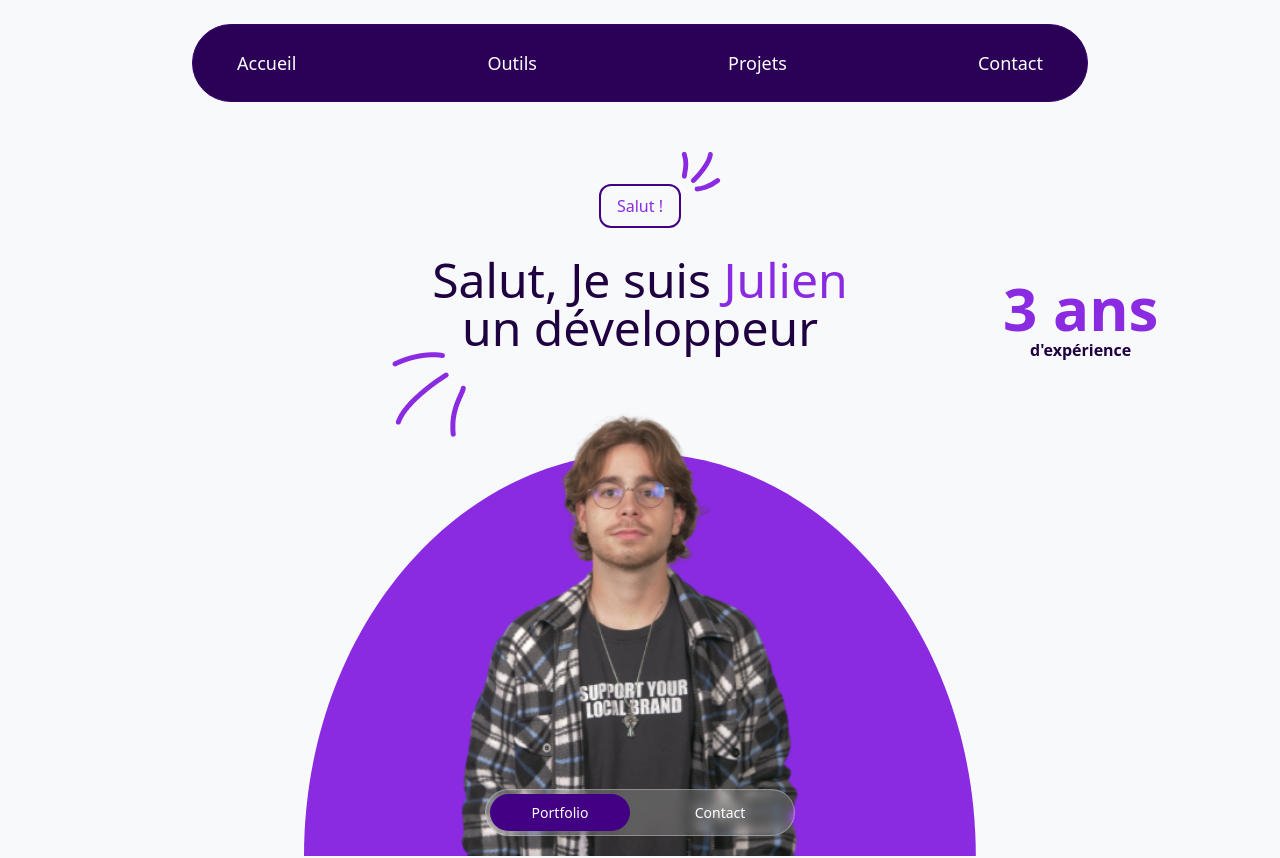
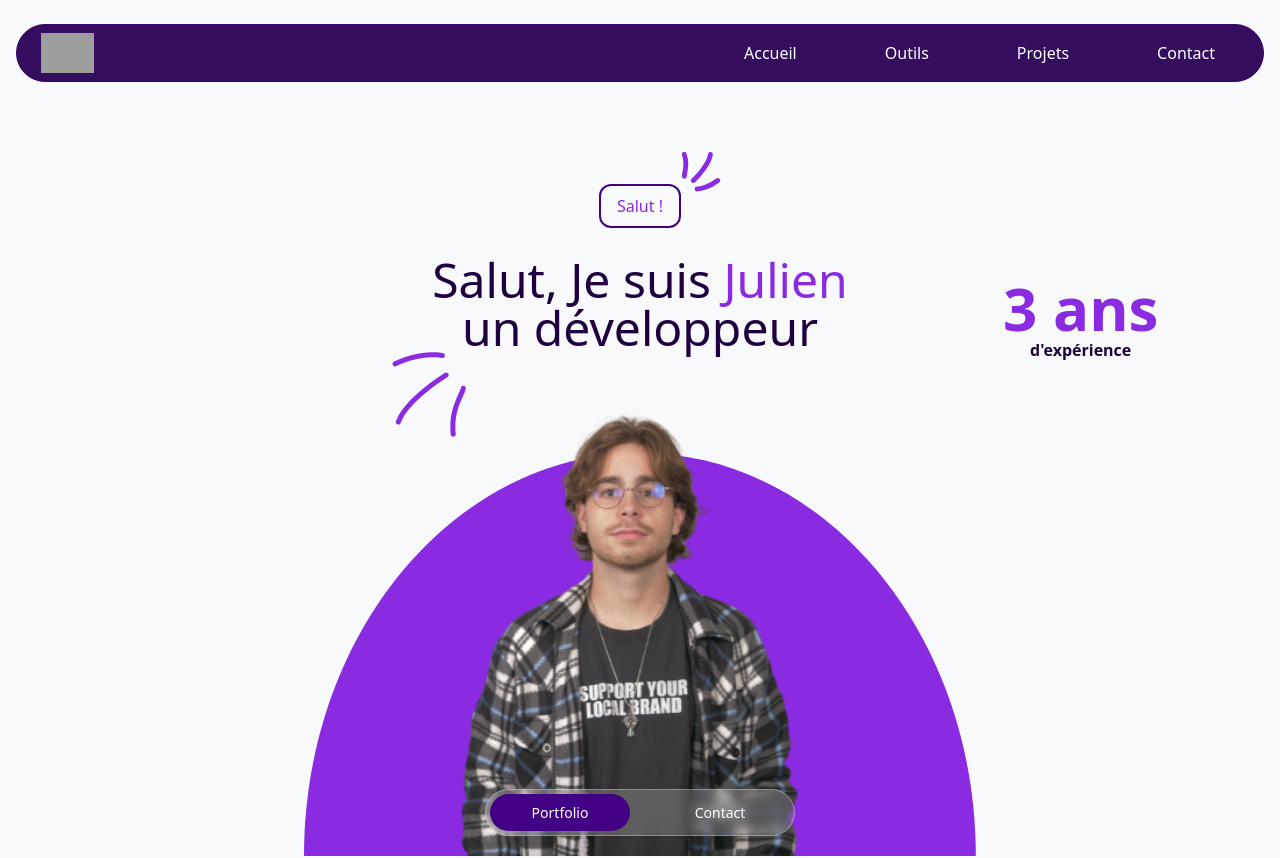
Before and after one commit to Niwa-Yume/Portfolio, an Angular app: page / in a window 1280 px wide. Shown: the top 858 px of the page. Built offline with nearby package versions, Linux system fonts and the light colour scheme; grey boxes are pictures that could not be loaded.

Commit message:
nouvelle nav bar

```diff
--- a/src/app/app.component.html
+++ b/src/app/app.component.html
@@ -1,13 +1,58 @@
 <body class="bg-custom-50 text-white font-sans">
 
 <!-- Navigation -->
+
 <nav class="fixed top-0 left-0 right-0 w-full z-50 px-4 py-2 mt-4">
-  <ul class="flex flex-wrap justify-center md:justify-between bg-custom-700 backdrop-blur-sm border border-custom-600 items-center rounded-full p-2 text-white text-lg gap-4 md:gap-10 max-w-4xl mx-auto">
-    <li class="hover:bg-custom-500 px-4 md:px-8 py-2 md:py-3 rounded-3xl m-1 transition-colors"><a routerLink="">Accueil</a></li>
-    <li class="hover:bg-custom-500 px-4 md:px-8 py-2 md:py-3 rounded-3xl m-1 transition-colors"><a routerLink="/outils">Outils</a></li>
-    <li class="hover:bg-custom-500 px-4 md:px-8 py-2 md:py-3 rounded-3xl m-1 transition-colors"><a routerLink="/projet">Projets</a></li>
-    <li class="hover:bg-custom-500 px-4 md:px-8 py-2 md:py-3 rounded-3xl m-1 transition-colors"><a routerLink="/contact">Contact</a></li>
-  </ul>
+  <div class="max-w-7xl mx-auto">
+    <!-- Conteneur de navigation avec fond -->
+    <div class="flex items-center justify-between bg-custom-700/95 backdrop-blur-sm border border-custom-600 rounded-full p-2">
+      <!-- Logo -->
+      <div class="flex items-center ml-4">
+        <img src="assets/your-logo.png" alt="Logo" class="h-10 w-auto">
+      </div>
+
+      <!-- Menu desktop -->
+      <ul class="hidden md:flex items-center gap-4 md:gap-10 mr-4">
+        <li class="hover:bg-custom-500/80 px-4 md:px-6 py-2 rounded-3xl transition-colors">
+          <a routerLink="" routerLinkActive="text-white" [routerLinkActive]="'active'" [routerLinkActiveOptions]="{exact: true}" class="text-white">Accueil</a>
+        </li>
+        <li class="hover:bg-custom-500/80 px-4 md:px-6 py-2 rounded-3xl transition-colors">
+          <a routerLink="/outils" routerLinkActive="text-white" class="text-white">Outils</a>
+        </li>
+        <li class="hover:bg-custom-500/80 px-4 md:px-6 py-2 rounded-3xl transition-colors">
+          <a routerLink="/projet" routerLinkActive="text-white" class="text-white">Projets</a>
+        </li>
+        <li class="hover:bg-custom-500/80 px-4 md:px-6 py-2 rounded-3xl transition-colors">
+          <a routerLink="/contact" routerLinkActive="text-white" class="text-white">Contact</a>
+        </li>
+      </ul>
+
+      <!-- Bouton menu mobile -->
+      <button class="md:hidden mr-4 p-2" (click)="toggleMenu()">
+        <svg class="w-6 h-6 text-white" fill="none" stroke="currentColor" viewBox="0 0 24 24">
+          <path stroke-linecap="round" stroke-linejoin="round" stroke-width="2" d="M4 6h16M4 12h16M4 18h16"/>
+        </svg>
+      </button>
+    </div>
+
+    <!-- Menu mobile -->
+    <div *ngIf="isMenuOpen" class="md:hidden mt-2">
+      <ul class="bg-custom-700/95 backdrop-blur-sm rounded-xl p-4 space-y-2 border border-custom-600">
+        <li class="hover:bg-custom-500/80 px-4 py-2 rounded-3xl transition-colors">
+          <a routerLink="" routerLinkActive="text-white" [routerLinkActive]="'active'" [routerLinkActiveOptions]="{exact: true}" class="text-white">Accueil</a>
+        </li>
+        <li class="hover:bg-custom-500/80 px-4 py-2 rounded-3xl transition-colors">
+          <a routerLink="/outils" routerLinkActive="text-white" class="text-white">Outils</a>
+        </li>
+        <li class="hover:bg-custom-500/80 px-4 py-2 rounded-3xl transition-colors">
+          <a routerLink="/projet" routerLinkActive="text-white" class="text-white">Projets</a>
+        </li>
+        <li class="hover:bg-custom-500/80 px-4 py-2 rounded-3xl transition-colors">
+          <a routerLink="/contact" routerLinkActive="text-white" class="text-white">Contact</a>
+        </li>
+      </ul>
+    </div>
+  </div>
 </nav>
 
 
--- a/src/app/app.component.ts
+++ b/src/app/app.component.ts
@@ -1,14 +1,20 @@
 import { Component } from '@angular/core';
-import {RouterLink, RouterOutlet} from '@angular/router';
+import { RouterLink, RouterOutlet, RouterLinkActive } from '@angular/router';
+import { CommonModule } from '@angular/common';
+import { Router } from '@angular/router';
 
 @Component({
   selector: 'app-root',
   standalone: true,
-  imports: [RouterOutlet, RouterLink],
+  imports: [RouterOutlet, RouterLink, CommonModule, RouterLinkActive],
   templateUrl: './app.component.html',
   styleUrl: './app.component.css'
 })
 export class AppComponent {
   title = 'Portfolio';
+  isMenuOpen: boolean = false;
 
+  toggleMenu(): void {
+    this.isMenuOpen = !this.isMenuOpen;
+  }
 }
--- a/src/styles.css
+++ b/src/styles.css
@@ -328,7 +328,12 @@ body {
 .duration-300 {
   transition-duration: 300ms;
 }
-
+main {
+  padding-top: 6rem; /* ou 96px */
+}
+.page-content {
+  padding-top: 6rem;
+}
 /* Navigation styles */
 #main-nav ul li {
   transition: background-color 0.3s ease;
```
Also changed, not shown: 1 other file (tests, documents, lock files or other folders).
